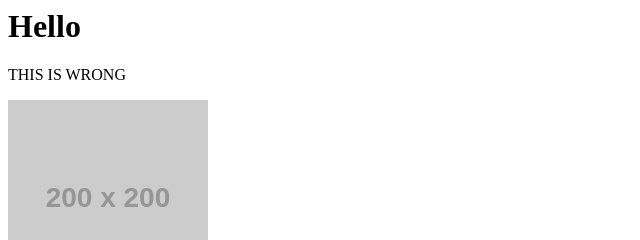
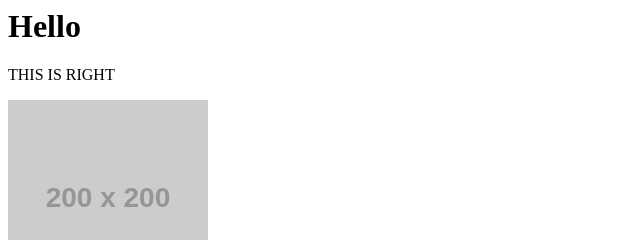
Before and after one commit to frozenbanana/git-desktop-hell, a plain HTML site: page index.html in a window 1280 px wide. Shown: the top 240 px of the page, 0-640 px from the left. Drawn offline with Linux system fonts and the light colour scheme; placeholder pictures from the web are drawn by us.

Commit message:
Revert "Update index.html"
This reverts commit ab14054215f849ebab9bf378e16da1e3cc4194c4.

```diff
--- a/index.html
+++ b/index.html
@@ -1,3 +1,3 @@
 <h1>Hello</h1>
-<p>THIS IS WRONG</p>
+<p>THIS IS RIGHT</p>
 <img src="https://via.placeholder.com/200x200" alt="placeholder">
```
